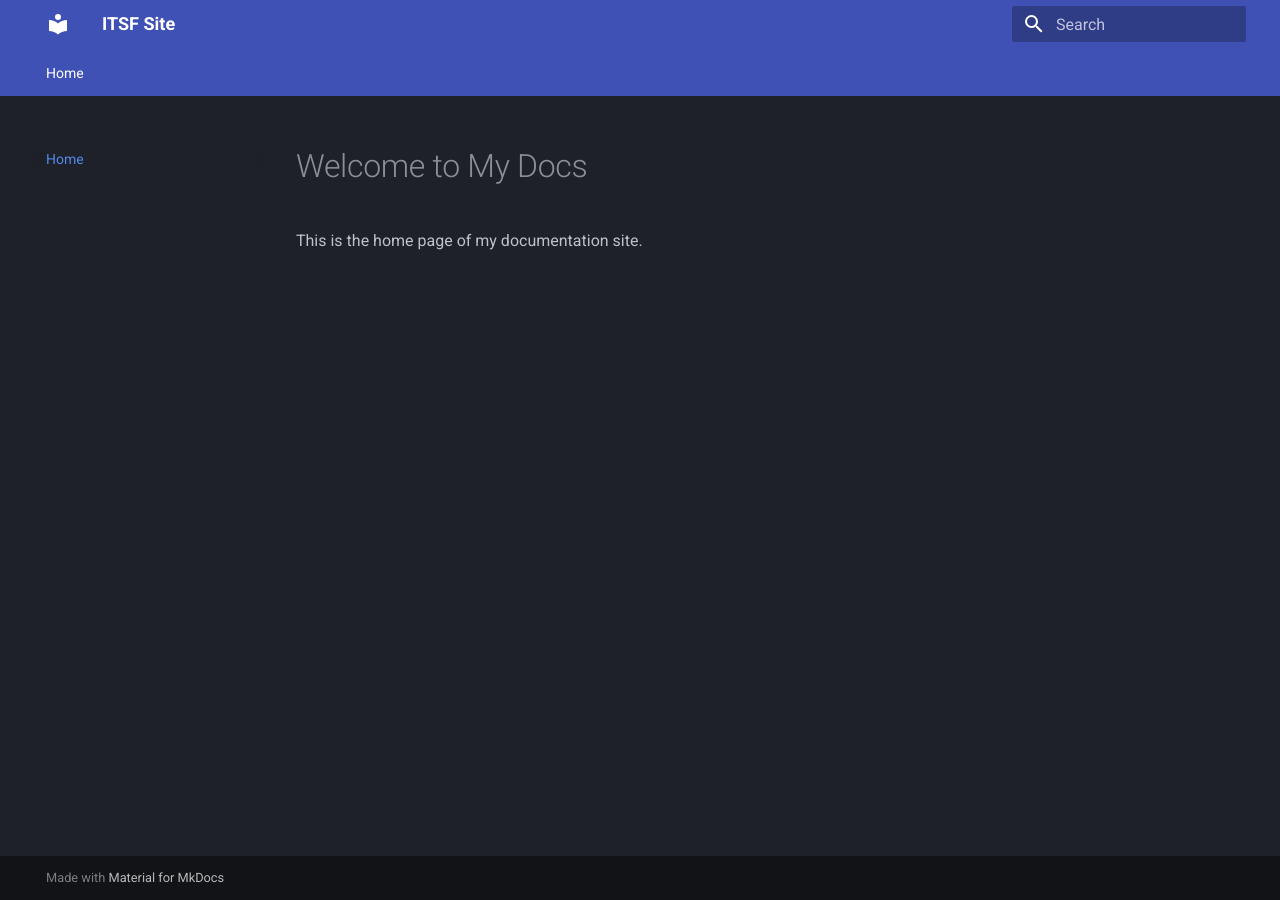
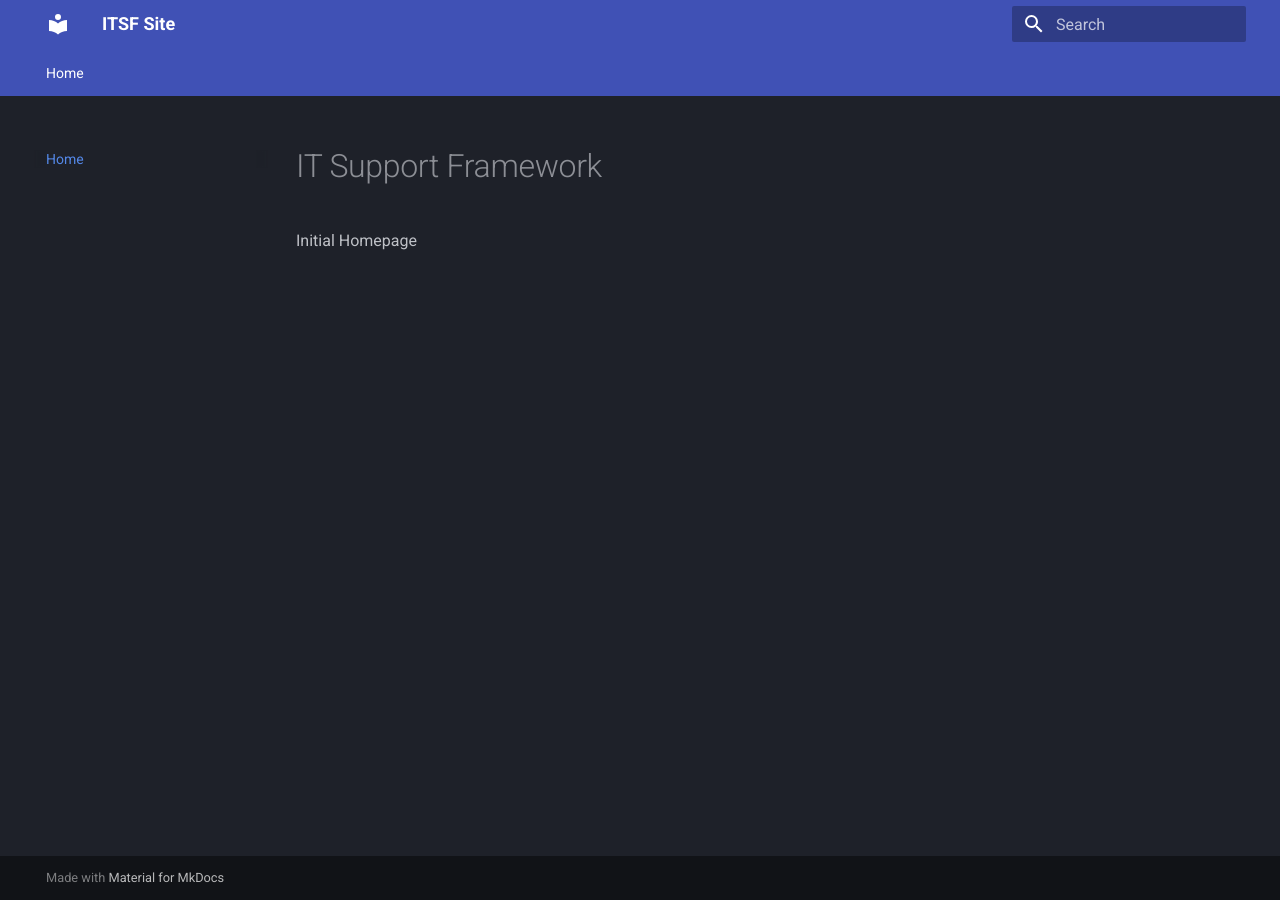
Before and after one commit to adamjrberry/itsf, an MkDocs documentation site: the page built from docs/index.md, in a window 1280 px wide. Built offline with MkDocs 1.6.1 and Material for MkDocs 9.7.7, drawn with Linux system fonts in a browser that asks for light colours.

Commit message:
Update index.md

```diff
--- a/docs/index.md
+++ b/docs/index.md
@@ -1,3 +1,3 @@
-# Welcome to My Docs
+# IT Support Framework
 
-This is the home page of my documentation site.
+Initial Homepage
```
